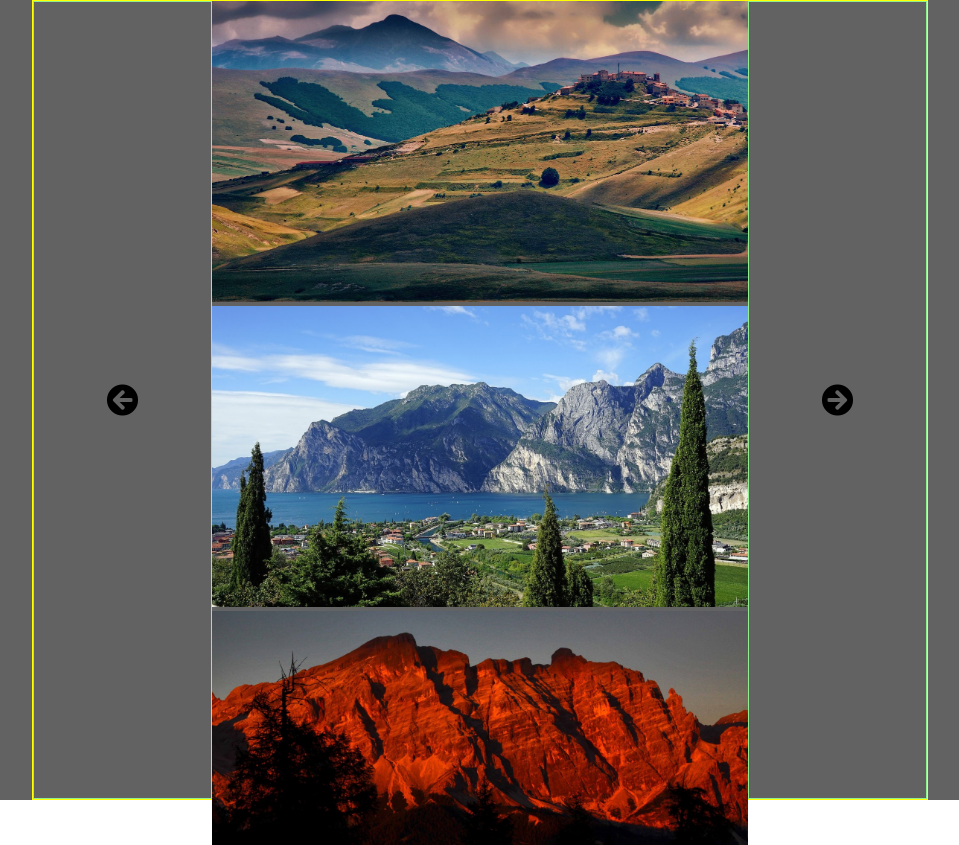
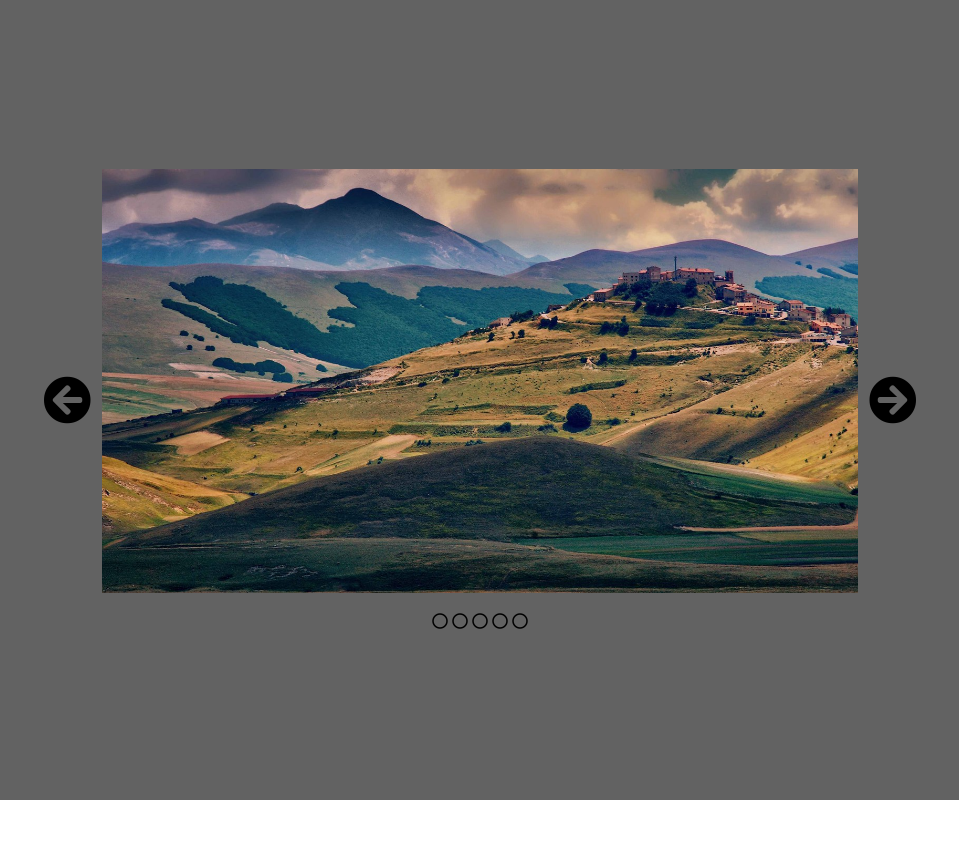
Before and after one commit to magrolorenzo/js-jq-carousel, a plain HTML site: page index.html in a window 1280 px wide. Shown: the top 845 px of the page, without its empty margins (160-1119 px from the left). After the commit the page ends 800 px from the top, so only its background shows below. Drawn offline with Linux system fonts and the light colour scheme.

Commit message:
creazione main.js - non carica lo script

```diff
--- a/assets/main.js
+++ b/assets/main.js
@@ -1,5 +1,22 @@
-$(document).ready(function(){
+$(document).ready(function () {
 
+    alert('SCRIPT OK');
 
+    $('.right-side i').click( function() {
+
+        //  Memorizzo l'immagine corrente
+        var current_img = $('img.is-visible');
+
+        // Tolgo all'immagine corrente la classe is-visible
+        current_img.removeClass('is-visible');
+
+        if(current_img.next().length){
+            // Assegno all'immagine successiva la classe is-visible
+            current_img.next().addClass('is-visible');
+        } else {
+            $('.slides img:first-child').addClass('is-visible');
+        }
+
+    })
 
 });
--- a/assets/style.css
+++ b/assets/style.css
@@ -12,31 +12,42 @@
 
 .carousel-wrapper{
     width: 70%;
-    height: 800px;
+    height: 70% ;
     margin: auto;
     display: flex;
-    justify-content: center;
-    border: 1px solid yellow;
+    justify-content: space-between;
 }
 
 .left-side, .right-side{
-    width: 20%;
+    width: 15%;
+    height: 100%;
     display: flex;
-    border: 1px solid lightgreen;
-
 }
 
 .left-side i, .right-side i{
     margin: auto;
-
-
+    cursor: pointer;
 }
 
 .center{
-    width: 60%;
+    height: 100%;
+    display: flex;
+    flex-direction: column;
+    justify-content: center;
+    align-items: center;
+}
+
+.dots{
+    margin-top: 20px;
 }
 
 .center img{
-    /* display: none; */
+    display: none;
     width: 100%;
+    height:  100%;
+    object-fit: contain;
 }
+
+.center img.is-visible{
+    display: block;
+}
--- a/index.html
+++ b/index.html
@@ -13,17 +13,26 @@
         <section class="carousel-section">
             <div class="carousel-wrapper">
                 <div class="left-side">
-                    <i class="fas fa-2x fa-arrow-circle-left"></i>
+                    <i class="fas fa-3x fa-arrow-circle-left"></i>
                 </div>
                 <div class="center">
-                    <img class="is-visible" src="img/landscape1.jpg" alt="">
-                    <img src="img/landscape2.jpg" alt="">
-                    <img src="img/landscape3.jpg" alt="">
-                    <img src="img/landscape4.jpg" alt="">
-                    <img src="img/landscape5.jpg" alt="">
+                    <div class="slides">
+                        <img class="is-visible" src="img/landscape1.jpg" alt="">
+                        <img src="img/landscape2.jpg" alt="">
+                        <img src="img/landscape3.jpg" alt="">
+                        <img src="img/landscape4.jpg" alt="">
+                        <img src="img/landscape5.jpg" alt="">
+                    </div>
+                    <div class="dots">
+                        <i class="far fa-circle"></i>
+                        <i class="far fa-circle"></i>
+                        <i class="far fa-circle"></i>
+                        <i class="far fa-circle"></i>
+                        <i class="far fa-circle"></i>
+                    </div>
                 </div>
                 <div class="right-side">
-                    <i class="fas fa-2x fa-arrow-circle-right"></i>
+                    <i class="fas fa-3x fa-arrow-circle-right"></i>
                 </div>
             </div>
         </section>
```
